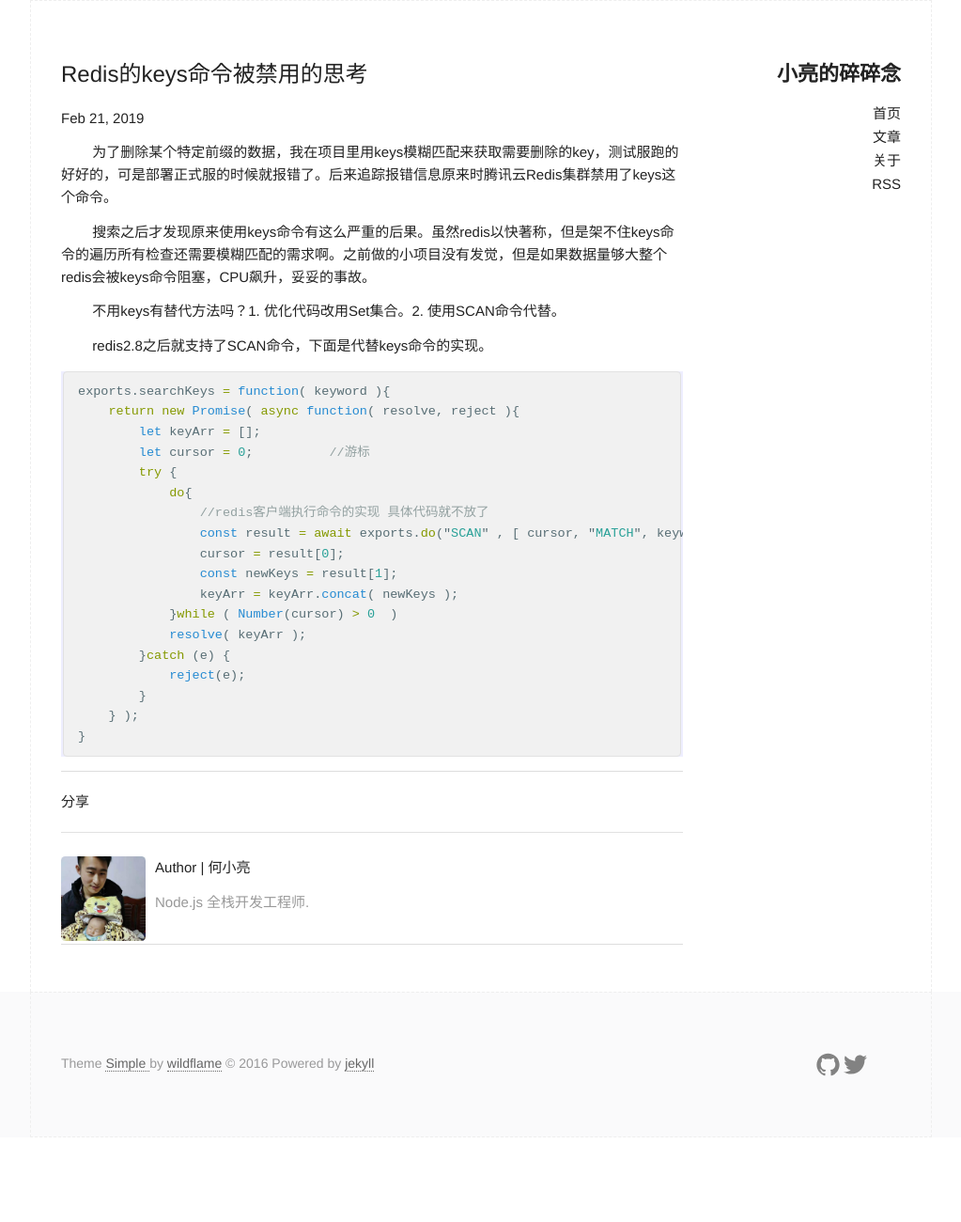
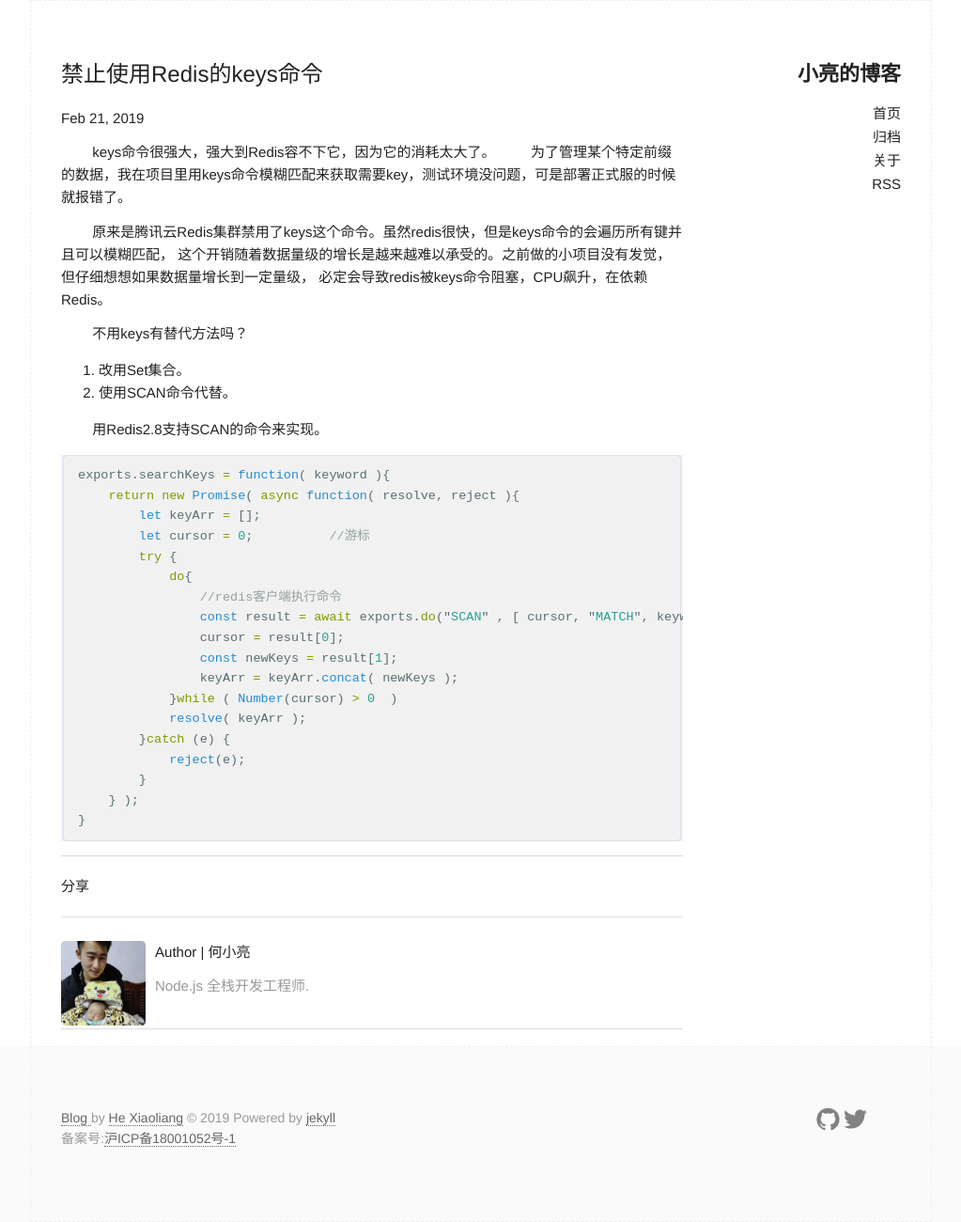
Before and after one commit to Snoopyjoy/blog, a Jekyll site: the page built from _posts/2019-02-21-redis-keys.md, in a window 1280 px wide. Shown: the whole page at 94% size, without its empty margins (128-1151 px from the left). Built offline with Jekyll 4.4.1, drawn with Linux system fonts in a browser that asks for light colours; comment, search, counter and statistics services are not loaded; before the commit the page ends 1210 px from its top, so only the background shows below that.

Commit message:
update: update site info

````diff
--- a/_config.yml
+++ b/_config.yml
@@ -6,7 +6,7 @@
 # 'jekyll serve'. If you change this file, please restart the server process.
 
 # Site settings
-title: 小亮的碎碎念
+title: 小亮的博客
 email: hel13140302@126.com
 description: > # this means to ignore newlines until "baseurl:"
   工作学习中的心得记录。
@@ -14,6 +14,7 @@ baseurl: "" # the subpath of your site, e.g. /blog
 url: "https://github.hxl2lgy.top" # the base hostname & protocol for your site
 twitter_username: ShawnHe1
 github_username: Snoopyjoy
+icp: 沪ICP备18001052号-1
 
 # Build settings
 markdown: kramdown
--- a/_includes/footer.html
+++ b/_includes/footer.html
@@ -2,9 +2,10 @@
   <div class="container">
     <div class="footer left column one-half">
       <section class="small-font">
-        Theme <a href="https://github.com/wild-flame/jekyll-simple"> Simple </a> by <a href="http://wildflame.me">wildflame</a>
-        © 2016
+        <a href="https://github.com/Snoopyjoy/blog"> Blog </a> by <a href="https://gihub.hxl2lgy.top">He Xiaoliang</a>
+        © 2019
         Powered by <a href="https://github.com/jekyll/jekyll">jekyll</a>
+        <p>备案号:<a href="http://www.miitbeian.gov.cn">{{site.icp}}</a></p>
       </section>
     </div>
 
--- a/_includes/header.html
+++ b/_includes/header.html
@@ -18,7 +18,7 @@
       <nav>
         <ul class="page-link">
           <li><a href="{{ "/" | prepend: site.baseurl }}">首页</a></li>
-          <li><a href="{{ "/archive" | prepend: site.baseurl }}">文章</a></li>
+          <li><a href="{{ "/archive" | prepend: site.baseurl }}">归档</a></li>
           <li><a href="{{ "/about" | prepend: site.baseurl }}">关于</a></li>
           <li><a href="{{ "/feed.xml" | prepend: site.baseurl }}">RSS</a></li>
         </ul>
--- a/_posts/2019-02-21-redis-keys.md
+++ b/_posts/2019-02-21-redis-keys.md
@@ -1,18 +1,25 @@
 ---
 layout: post
-title:  "Redis的keys命令被禁用的思考"
+title:  "禁止使用Redis的keys命令"
 date: 2019-02-21 16:43:26 +0800
-categories: 编程实践
+categories: 技巧
 keywords: redis,keys命令,redis性能
+description: keys命令很强大，强大到Redis容不下它，因为它的消耗太大了。
 ---
-&#160; &#160; &#160; &#160; 为了删除某个特定前缀的数据，我在项目里用keys模糊匹配来获取需要删除的key，测试服跑的好好的，可是部署正式服的时候就报错了。后来追踪报错信息原来时腾讯云Redis集群禁用了keys这个命令。
+
+&#160; &#160; &#160; &#160; keys命令很强大，强大到Redis容不下它，因为它的消耗太大了。
+&#160; &#160; &#160; &#160; 为了管理某个特定前缀的数据，我在项目里用keys命令模糊匹配来获取需要key，测试环境没问题，可是部署正式服的时候就报错了。
 
 <!--description-->
-&#160; &#160; &#160; &#160; 搜索之后才发现原来使用keys命令有这么严重的后果。虽然redis以快著称，但是架不住keys命令的遍历所有检查还需要模糊匹配的需求啊。之前做的小项目没有发觉，但是如果数据量够大整个redis会被keys命令阻塞，CPU飙升，妥妥的事故。
+&#160; &#160; &#160; &#160; 原来是腾讯云Redis集群禁用了keys这个命令。虽然redis很快，但是keys命令的会遍历所有键并且可以模糊匹配，
+这个开销随着数据量级的增长是越来越难以承受的。之前做的小项目没有发觉，但仔细想想如果数据量增长到一定量级，
+必定会导致redis被keys命令阻塞，CPU飙升，在依赖Redis。
 
-&#160; &#160; &#160; &#160; 不用keys有替代方法吗？1. 优化代码改用Set集合。2. 使用SCAN命令代替。
+&#160; &#160; &#160; &#160; 不用keys有替代方法吗？
+1. 改用Set集合。
+2. 使用SCAN命令代替。
 
-&#160; &#160; &#160; &#160; redis2.8之后就支持了SCAN命令，下面是代替keys命令的实现。
+&#160; &#160; &#160; &#160; 用Redis2.8支持SCAN的命令来实现。
 ```javascript
 exports.searchKeys = function( keyword ){
     return new Promise( async function( resolve, reject ){
@@ -20,7 +27,7 @@ exports.searchKeys = function( keyword ){
         let cursor = 0;          //游标
         try {
             do{
-                //redis客户端执行命令的实现 具体代码就不放了
+                //redis客户端执行命令
                 const result = await exports.do("SCAN" , [ cursor, "MATCH", keyword ] );
                 cursor = result[0];
                 const newKeys = result[1];
````
Also changed, not shown: _posts/2019-02-21-wechat-jump-to-browser.md (+5 -4 lines).
